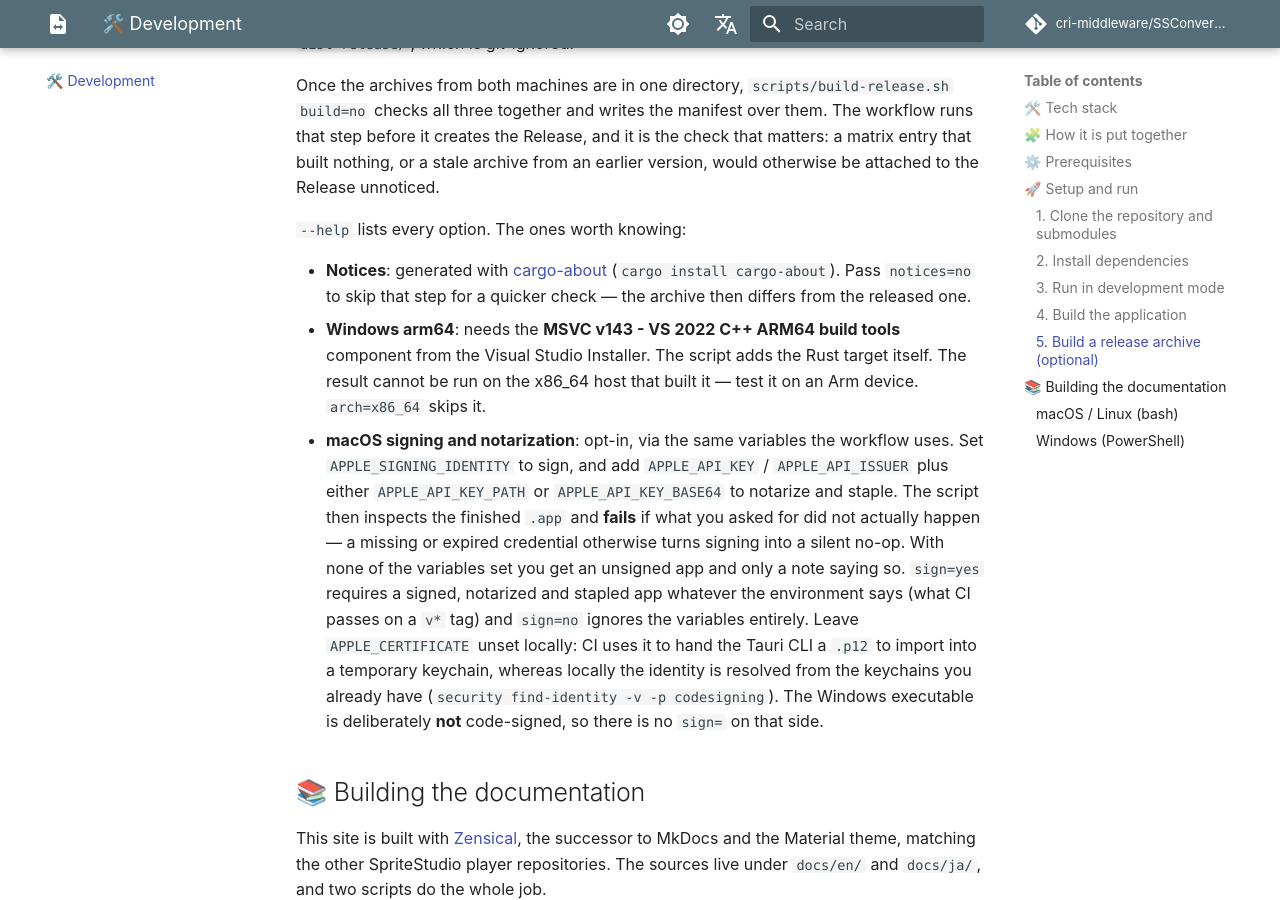
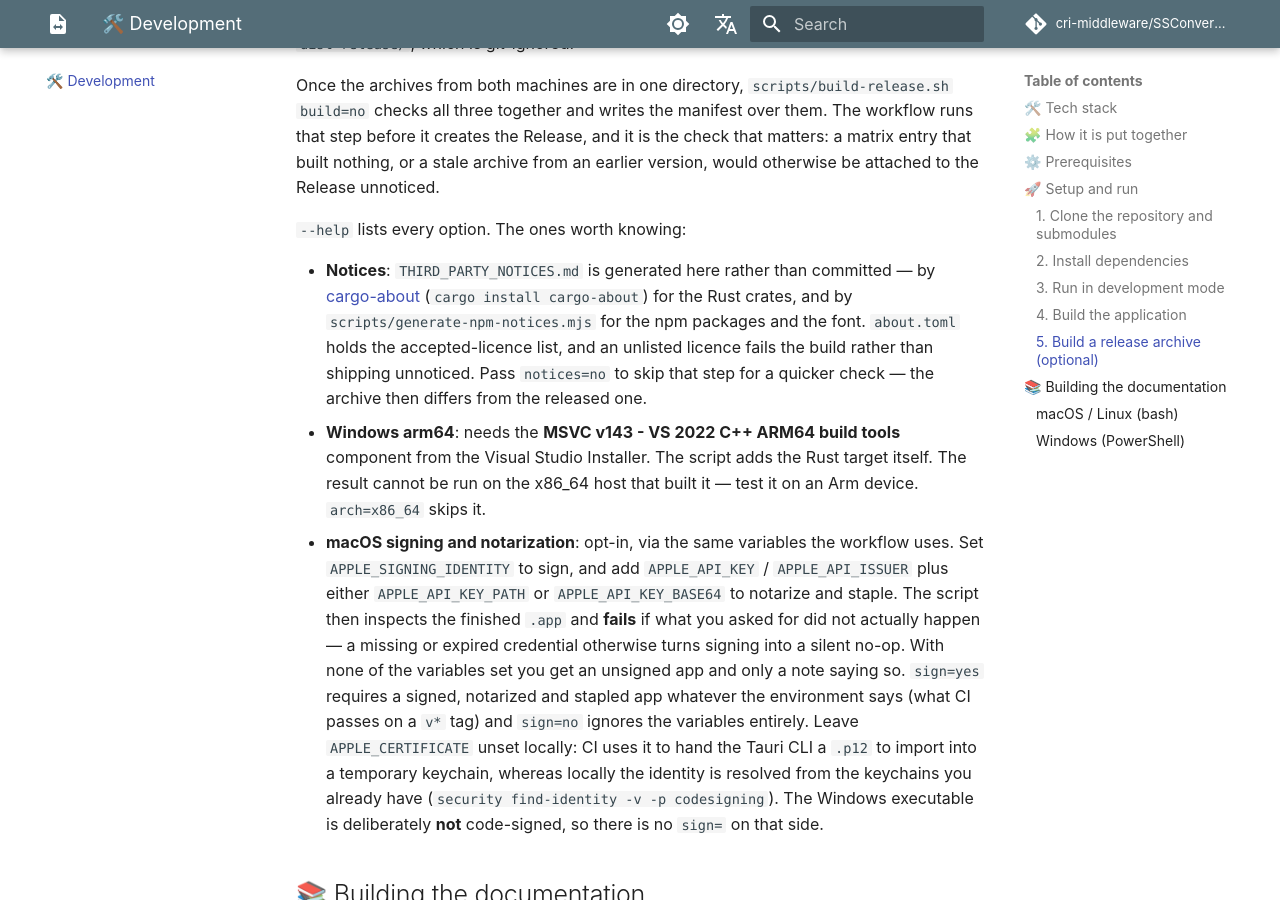
Before and after one commit to cri-middleware/SSConverterGUI, an MkDocs documentation site: the page built from docs/en/development.md, in a window 1280 px wide and 900 px high, scrolled down 3157 px. Built offline with MkDocs 1.6.1 and Material for MkDocs 9.7.7, drawn with Linux system fonts in a browser that asks for light colours; comment, search, counter and statistics services are not loaded.

Commit message:
docs: keep build internals off the user pages
Per MAINTAINING_PLAYERS §4.3:

- How THIRD_PARTY_NOTICES.md is generated (cargo-about, the npm-notices
  script, about.toml's accepted licences failing the build) moves from the
  README to the Notices item of development.md, which named cargo-about
  only. The README keeps what a user needs: the file ships in every
  archive and matches the binary.
- install: "You do not need to right-click → Open" told the reader what to
  keep out; the step now says what happens.

```diff
--- a/docs/en/development.md
+++ b/docs/en/development.md
@@ -133,9 +133,12 @@ version, would otherwise be attached to the Release unnoticed.
 
 `--help` lists every option. The ones worth knowing:
 
-- **Notices**: generated with [cargo-about](https://github.com/EmbarkStudios/cargo-about)
-  (`cargo install cargo-about`). Pass `notices=no` to skip that step for a quicker check — the
-  archive then differs from the released one.
+- **Notices**: `THIRD_PARTY_NOTICES.md` is generated here rather than committed — by
+  [cargo-about](https://github.com/EmbarkStudios/cargo-about) (`cargo install cargo-about`) for the
+  Rust crates, and by `scripts/generate-npm-notices.mjs` for the npm packages and the font.
+  `about.toml` holds the accepted-licence list, and an unlisted licence fails the build rather than
+  shipping unnoticed. Pass `notices=no` to skip that step for a quicker check — the archive then
+  differs from the released one.
 - **Windows arm64**: needs the **MSVC v143 - VS 2022 C++ ARM64 build tools** component from the
   Visual Studio Installer. The script adds the Rust target itself. The result cannot be run on the
   x86_64 host that built it — test it on an Arm device. `arch=x86_64` skips it.
```
Also changed, not shown: README.ja.md (+1 -2 lines), README.md (+1 -4 lines), docs/en/install.md (+1 -2 lines), docs/ja/development.md (+2 -2 lines), docs/ja/install.md (+1 -1 lines).
